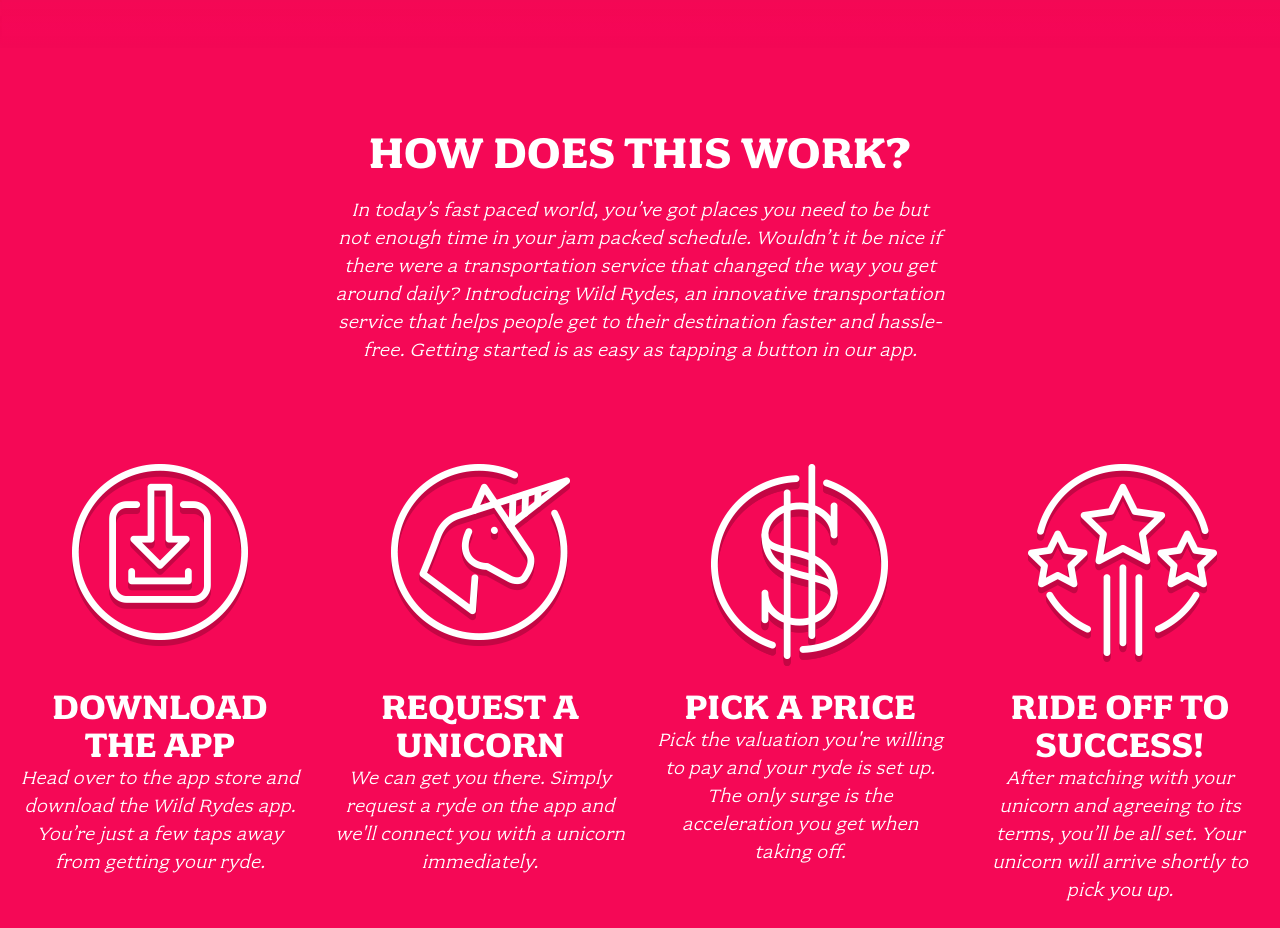
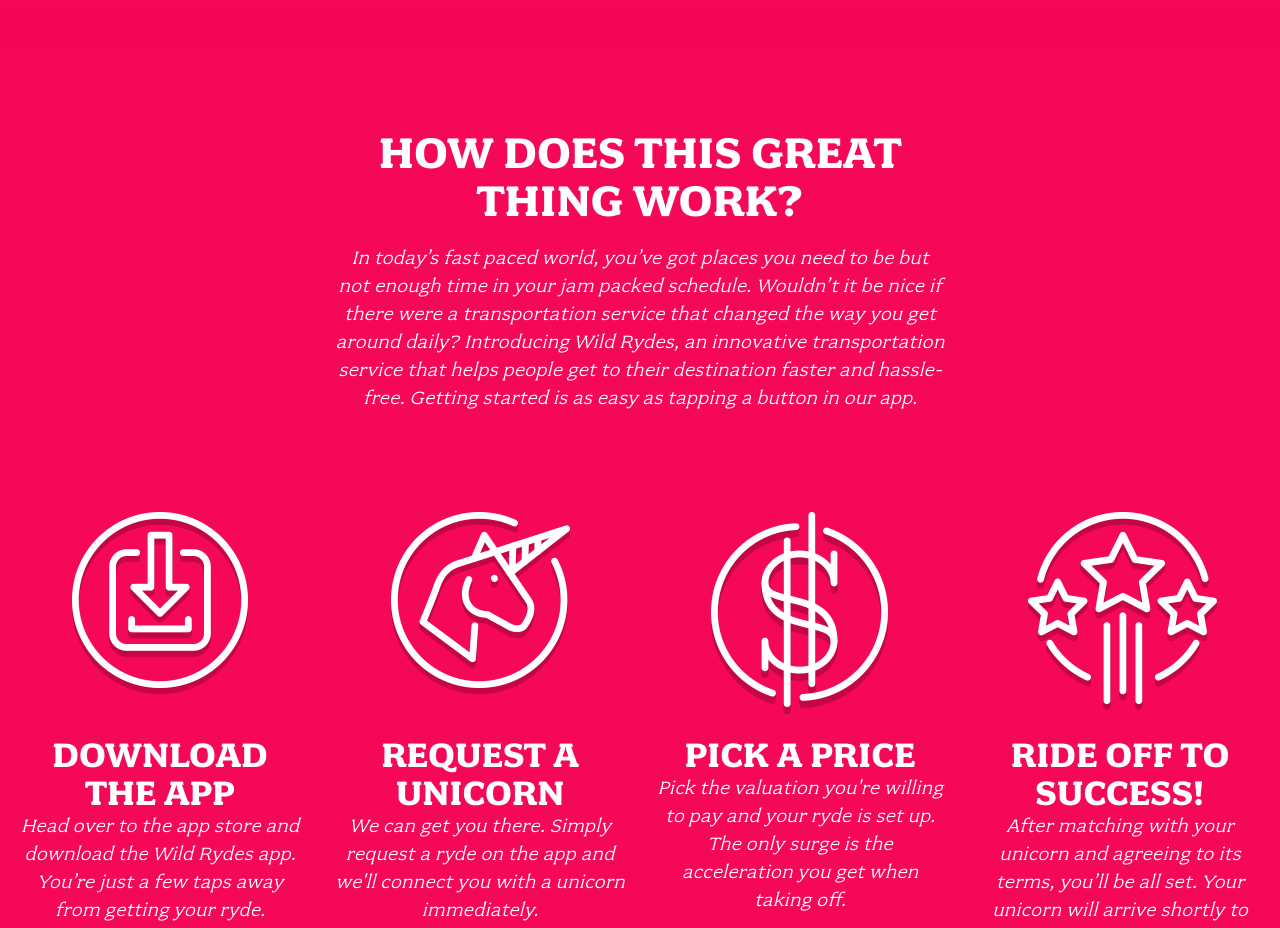
Before and after one commit to arnonrodman/wildrydes-site, a plain HTML site: page index.html in a window 1280 px wide. Shown: the part 900-1828 px from the top of the page. Drawn offline with Linux system fonts and the light colour scheme.

Commit message:
Update index.html

```diff
--- a/index.html
+++ b/index.html
@@ -30,7 +30,7 @@
 
   <section class="home-about">
     <div class="row column large-9 xlarge-6 xxlarge-4">
-      <h2 class="section-title">How Does This Work?</h2>
+      <h2 class="section-title">How Does This great thing Work?</h2>
       <p class="content">
         In today’s fast paced world, you’ve got places you need to be but not enough time in your jam packed schedule. Wouldn’t it be nice if there were a transportation service that changed the way you get around daily? Introducing Wild Rydes, an innovative transportation service that helps people get to their destination faster and hassle-free. Getting started is as easy as tapping a button in our app.
       </p>
```
